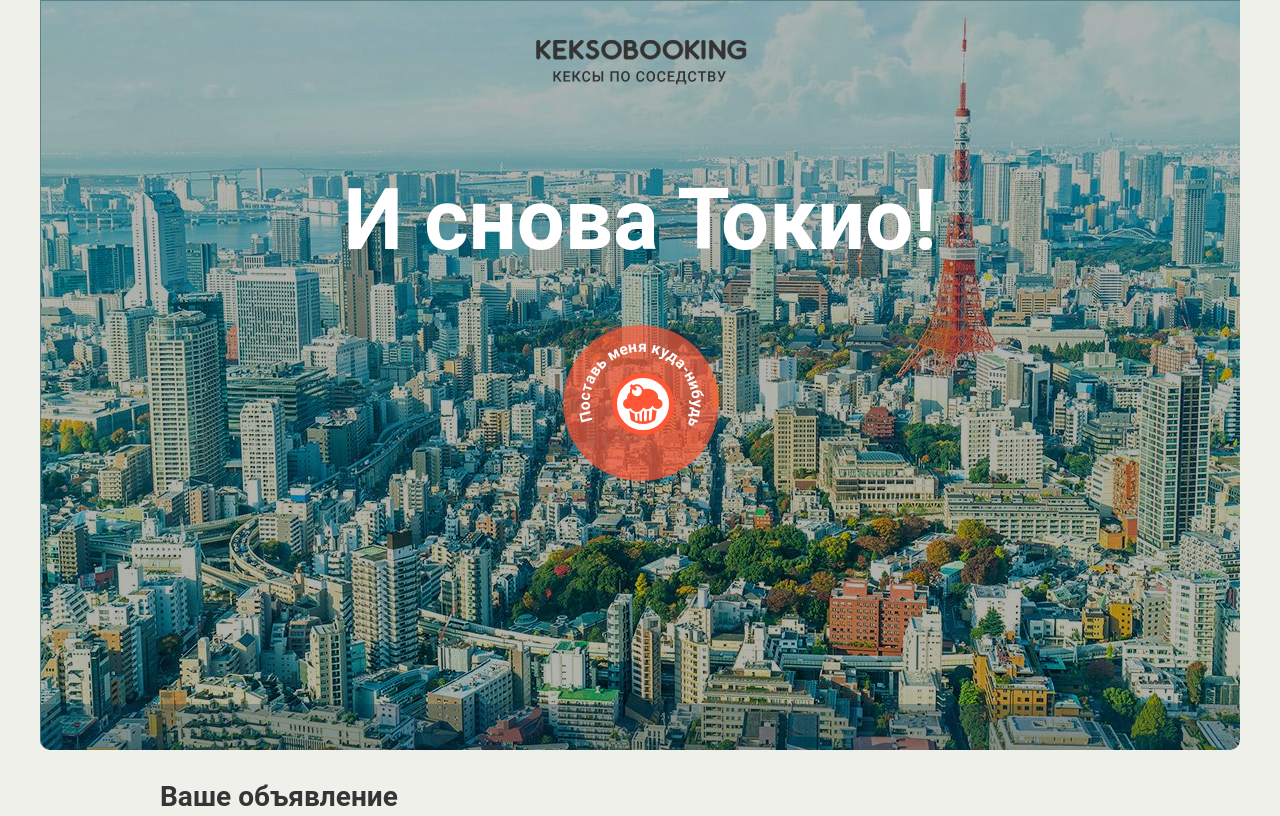
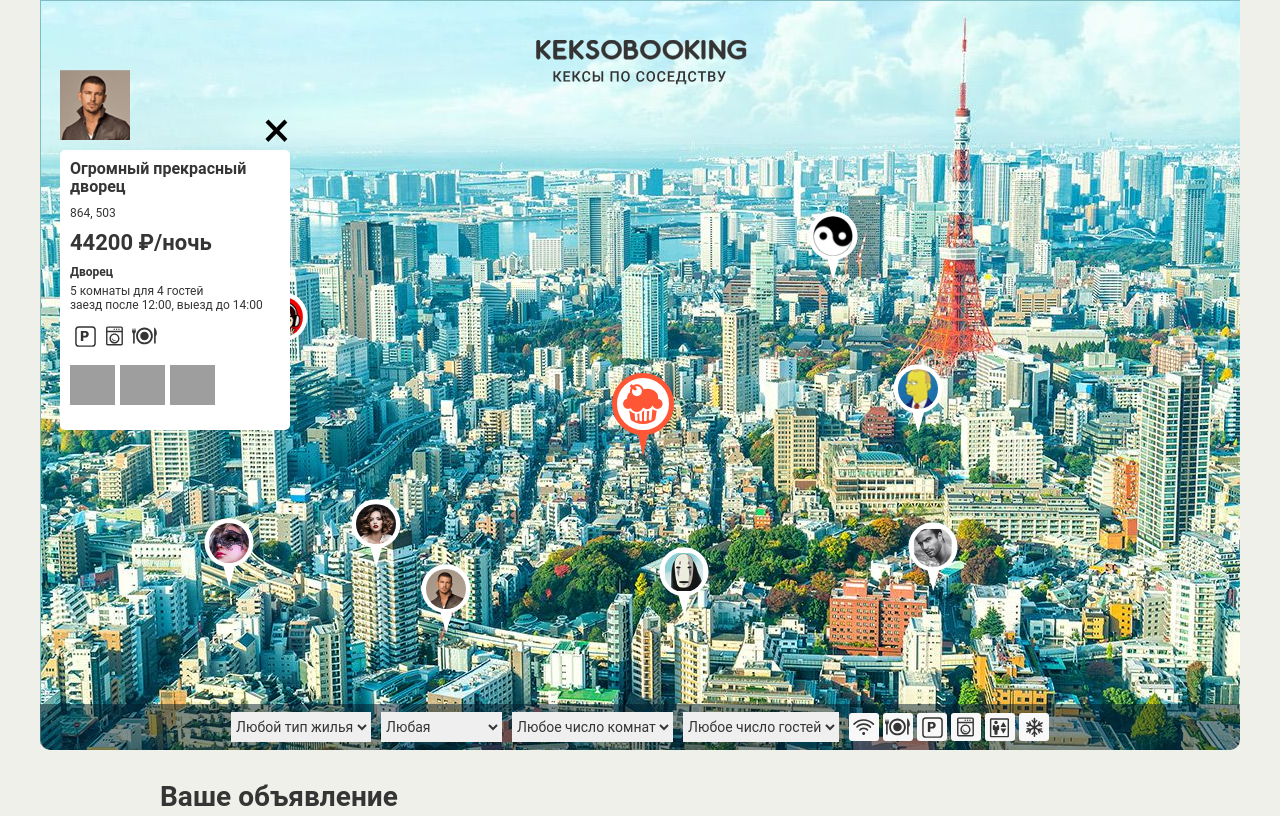
Before and after one commit to gholabashar/634763-keksobooking, a website: page index.html in a window 1280 px wide. Shown: the top 816 px of the page. Drawn offline with Linux system fonts and the light colour scheme; grey boxes are pictures that could not be loaded; files whose address does not match are found by name.

Commit message:
M3T1 v01 - пока все дома

```diff
--- a/index.html
+++ b/index.html
@@ -240,7 +240,7 @@
     </div>
   </template>
 
-  <!-- Сообщение об ошибке создания объеявления -->
+  <!-- Сообщение об ошибке создания объявления -->
   <template id="error">
     <div class="error">
       <p class="error__message">Ошибка загрузки объявления</p>
@@ -248,5 +248,7 @@
     </div>
   </template>
 
+  <script src="js/map.js"></script>
+
 </body>
 </html>
--- /dev/null
+++ b/js/map.js
@@ -0,0 +1,187 @@
+'use strict';
+
+var LOCATION_X_MIN = 100;
+var LOCATION_X_MAX = 1000;
+var LOCATION_Y_MIN = 130;
+var LOCATION_Y_MAX = 630;
+var PRICE_MIN = 1000;
+var PRICE_MAX = 1000000;
+var ROOMS_MIN = 1;
+var ROOMS_MAX = 5;
+var GUESTS_MIN = 2 * ROOMS_MIN;
+var GUESTS_MAX = 2 * ROOMS_MAX;
+
+var AVATARS_PATH = 'img/avatars/';
+
+var AVATARS = [
+  'user01.png',
+  'user02.png',
+  'user03.png',
+  'user04.png',
+  'user05.png',
+  'user06.png',
+  'user07.png',
+  'user08.png'
+];
+
+var TYPES = {
+  palace: 'Дворец',
+  flat: 'Квартира',
+  house: 'Дом',
+  bungalo: 'Бунгало'
+};
+
+var TITLES = [
+  'Большая уютная квартира',
+  'Маленькая неуютная квартира',
+  'Огромный прекрасный дворец',
+  'Маленький ужасный дворец',
+  'Красивый гостевой домик',
+  'Некрасивый негостеприимный домик',
+  'Уютное бунгало далеко от моря',
+  'Неуютное бунгало по колено в воде'
+];
+
+var TIMES = [
+  '12:00',
+  '13:00',
+  '14:00'
+];
+
+var FEATURES = [
+  'wifi',
+  'dishwasher',
+  'parking',
+  'washer',
+  'elevator',
+  'conditioner'
+];
+
+var PHOTOS = [
+  'http://o0.github.io/assets/images/tokyo/hotel1.jpg',
+  'http://o0.github.io/assets/images/tokyo/hotel2.jpg',
+  'http://o0.github.io/assets/images/tokyo/hotel3.jpg'
+];
+
+document.querySelector('.map').classList.remove('map--faded');
+
+(function () {
+  var promotionsList = [];
+
+  var similarPinsElement = document.querySelector('.map__pins');
+  var similarPinsTemplate = document.querySelector('#pin').content.querySelector('.map__pin');
+
+  var similarCardElement = document.querySelector('.map');
+  var similarCardTemplate = document.querySelector('#card').content.querySelector('.map__card');
+
+  // создание случайных чисел
+  var getRandom = function (min, max) {
+    return Math.floor(Math.random() * (max + 1 - min) + min);
+  };
+
+  // случайное свойство из объекта
+  var getRandomProperty = function (obj) {
+    var randKey = Object.keys(obj);
+    return obj[randKey[getRandom(0,randKey.length-1)]];
+  };
+
+  // добавление li в DOM
+  var createFeatures = function (array) {
+    var featuresFragment = document.createDocumentFragment();
+    for (var i = 0; i < array.length; i++) {
+      var featuresItem = document.createElement('li');
+      featuresItem.className = 'popup__feature popup__feature--' + array[i];
+      featuresFragment.appendChild(featuresItem);
+    }
+    return featuresFragment;
+  };
+
+  // добавление img в DOM
+  var createPhotos = function (array) {
+    var photosFragment = document.createDocumentFragment();
+    for (var i = 0; i < array.length; i++) {
+      var photo = document.createElement('img');
+      photo.className = 'popup__photo';
+      photo.src = array[i];
+      photo.width = '45';
+      photo.height = '40';
+      photo.alt = 'Фотография жилья';
+      photosFragment.appendChild(photo);
+    }
+    return photosFragment;
+  };
+
+  // случайное количество элементов из массива
+  var getRandomElements = function (array) {
+    return array.slice(0, getRandom(1, array.length));
+  };
+
+  // произвольная сортировка элементов масива
+  var sortElements = function () {
+    return 0.5 - Math.random();
+  };
+
+  var fragment = document.createDocumentFragment();
+
+  var createPins = function (array) {
+    for (var i = 0; i < 8; i++) {
+
+      promotionsList.push({
+        author: {
+          avatar: AVATARS_PATH + AVATARS[i]
+        },
+
+        offer: {
+          title: TITLES[getRandom(0, TITLES.length - 1)],
+          address: getRandom(LOCATION_X_MIN, LOCATION_X_MAX) + ', ' + getRandom(LOCATION_Y_MIN, LOCATION_Y_MAX),
+          price: getRandom(PRICE_MIN, PRICE_MAX) + ' ₽/ночь',
+          type: getRandomProperty(TYPES),
+          rooms: getRandom(ROOMS_MIN, ROOMS_MAX),
+          guests: getRandom(GUESTS_MIN, GUESTS_MAX),
+          checkin: TIMES[getRandom(0, TIMES.length - 1)],
+          checkout: TIMES[getRandom(0, TIMES.length - 1)],
+          features: getRandomElements(FEATURES.sort(sortElements)),
+          description: ' ',
+          photos: PHOTOS.sort(sortElements)
+        },
+
+        location: {
+          x: getRandom(LOCATION_X_MIN, LOCATION_X_MAX),
+          y: getRandom(LOCATION_Y_MIN, LOCATION_Y_MAX)
+        }
+      });
+
+      var pinsElement = similarPinsTemplate.cloneNode(true);
+      pinsElement.style = 'left: ' + array[i].location.x + 'px; top: ' + array[i].location.y + 'px';
+      pinsElement.querySelector('img').src = array[i].author.avatar;
+      pinsElement.alt = 'Метка объявления';
+
+      fragment.appendChild(pinsElement);
+    }
+
+    similarPinsElement.appendChild(fragment);
+  };
+
+  createPins(promotionsList);
+
+  var createCard = function (array) {
+    var cardElement = similarCardTemplate.cloneNode(true);
+    var offer = array[0].offer;
+    cardElement.querySelector('img').src = array[getRandom(0, promotionsList.length - 1)].author.avatar;
+    cardElement.querySelector('.popup__title').textContent = offer.title;
+    cardElement.querySelector('.popup__text--address').textContent = offer.address;
+    cardElement.querySelector('.popup__text--price').textContent = offer.price;
+    cardElement.querySelector('.popup__type').textContent = offer.type;
+    cardElement.querySelector('.popup__text--capacity').textContent = offer.rooms + ' комнаты для ' + offer.guests + ' гостей';
+    cardElement.querySelector('.popup__text--time').textContent = 'заезд после ' + offer.checkin + ', ' + 'выезд до ' + offer.checkout;
+    cardElement.querySelector('.popup__features').textContent = '';
+    cardElement.querySelector('.popup__description').textContent = offer.description;
+    cardElement.querySelector('.popup__photos').textContent = '';
+
+    similarCardElement.appendChild(cardElement);
+    cardElement.querySelector('.popup__features').appendChild(createFeatures(offer.features));
+    cardElement.querySelector('.popup__photos').appendChild(createPhotos(offer.photos));
+  };
+
+  createCard(promotionsList);
+}());
```
